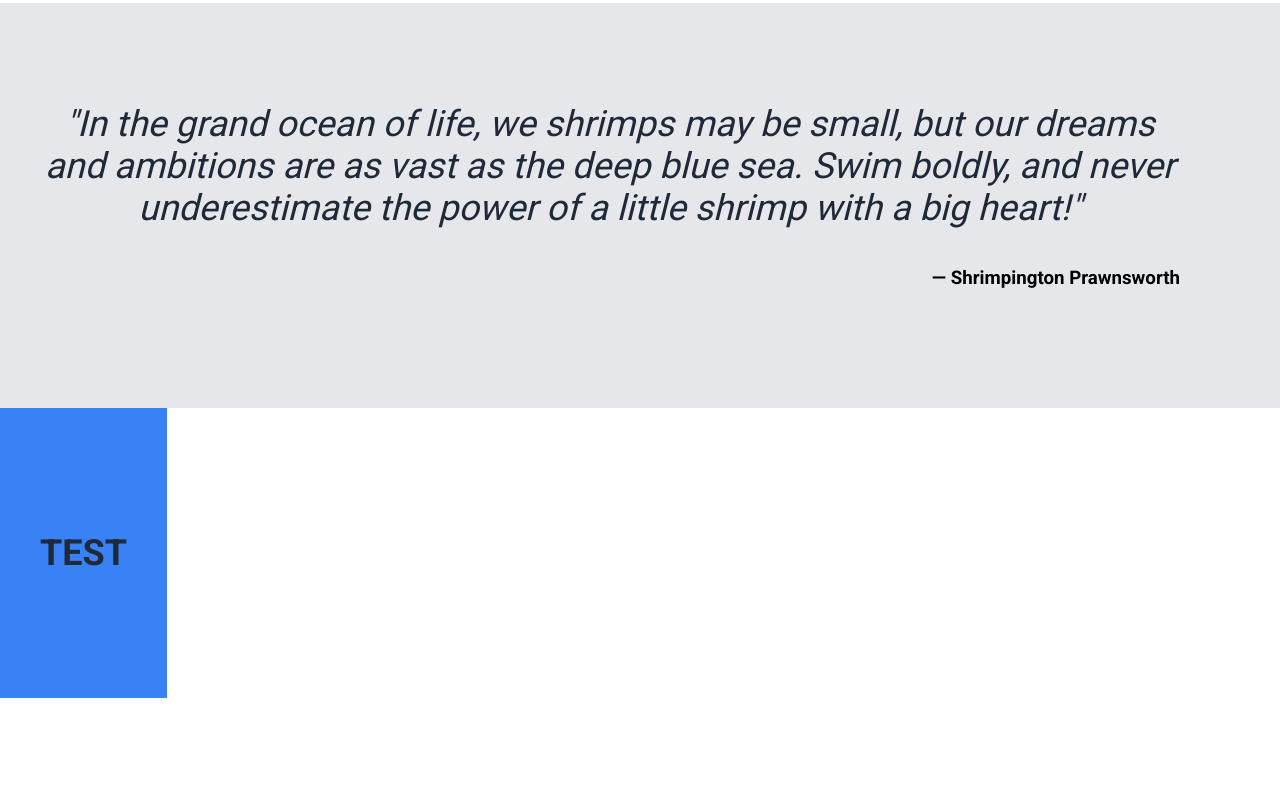
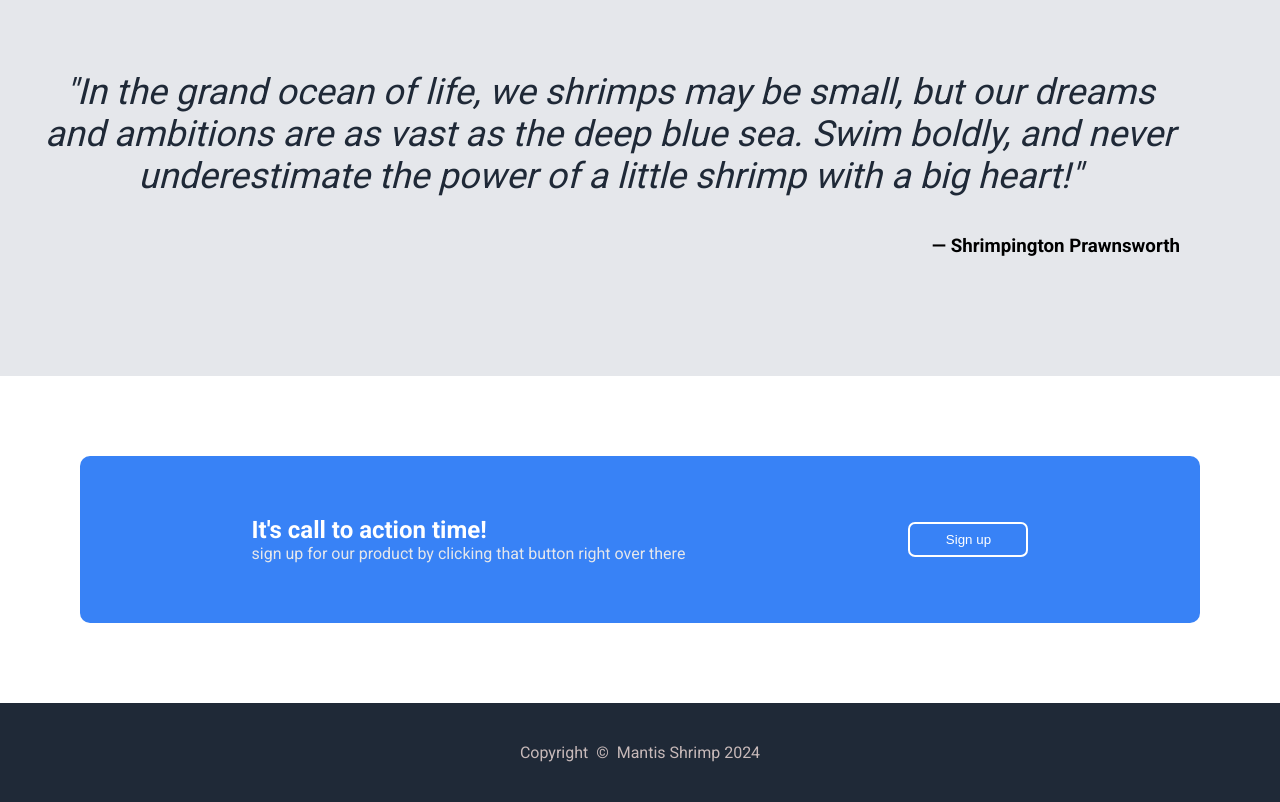
Before and after one commit to TyGuy98/LandingPage, a plain HTML site: page index.html in a window 1280 px wide. Shown: the part 1180-1982 px from the top of the page. Before the commit the page ends 1878 px from the top, so only its background shows below. Drawn offline with Linux system fonts and the light colour scheme.

Commit message:
Complete bottom content and the footer

```diff
--- a/index.html
+++ b/index.html
@@ -79,12 +79,20 @@
 
     <div class="bottom">
 
-        <div class="bottom-container">
-            <h1>TEST</h1>
+        <div class="bottom-content">
+            <div class="text">
+                <h2>It's call to action time!</h2>
+                <p>sign up for our product by clicking that button right over there</p>
+            </div>
+
+            <button>Sign up</button>
 
         </div>
+    </div>
 
-    </div>
+
+
+    <div class="footer">Copyright&nbsp;&nbsp;©&nbsp;&nbsp;Mantis Shrimp 2024</div>
 
 
 
--- a/style.css
+++ b/style.css
@@ -163,9 +163,46 @@ h1 {
 
 .bottom {
     display: flex;
+    justify-content: center;
+    align-items: center;
+    padding: 80px;
+
 }
 
-.bottom-container {
+.bottom-content {
+    display: flex;
+    justify-content: space-around;
+    align-items: center;
     background-color: #3882f6;
-    padding: 100px 40px;
+    border-radius: 10px;
+    width: 1000px;
+    padding: 60px 60px;
 }
+
+.text h2, p{
+   margin: 0;
+   color: white;
+}
+
+.text p {
+    color: #E5E7EB;
+}
+
+.bottom-content button {
+    text-align: center;
+    color: white;
+    border: 2px solid white;
+    background-color: #3882f6;
+    border-radius: 7px;
+    padding: 8px 5px;
+    width: 120px;
+    height: auto;
+}
+
+
+.footer {
+    background: #1F2937;
+    text-align: center;
+    color: rgb(199, 185, 185);
+    padding: 40px
+}
```
